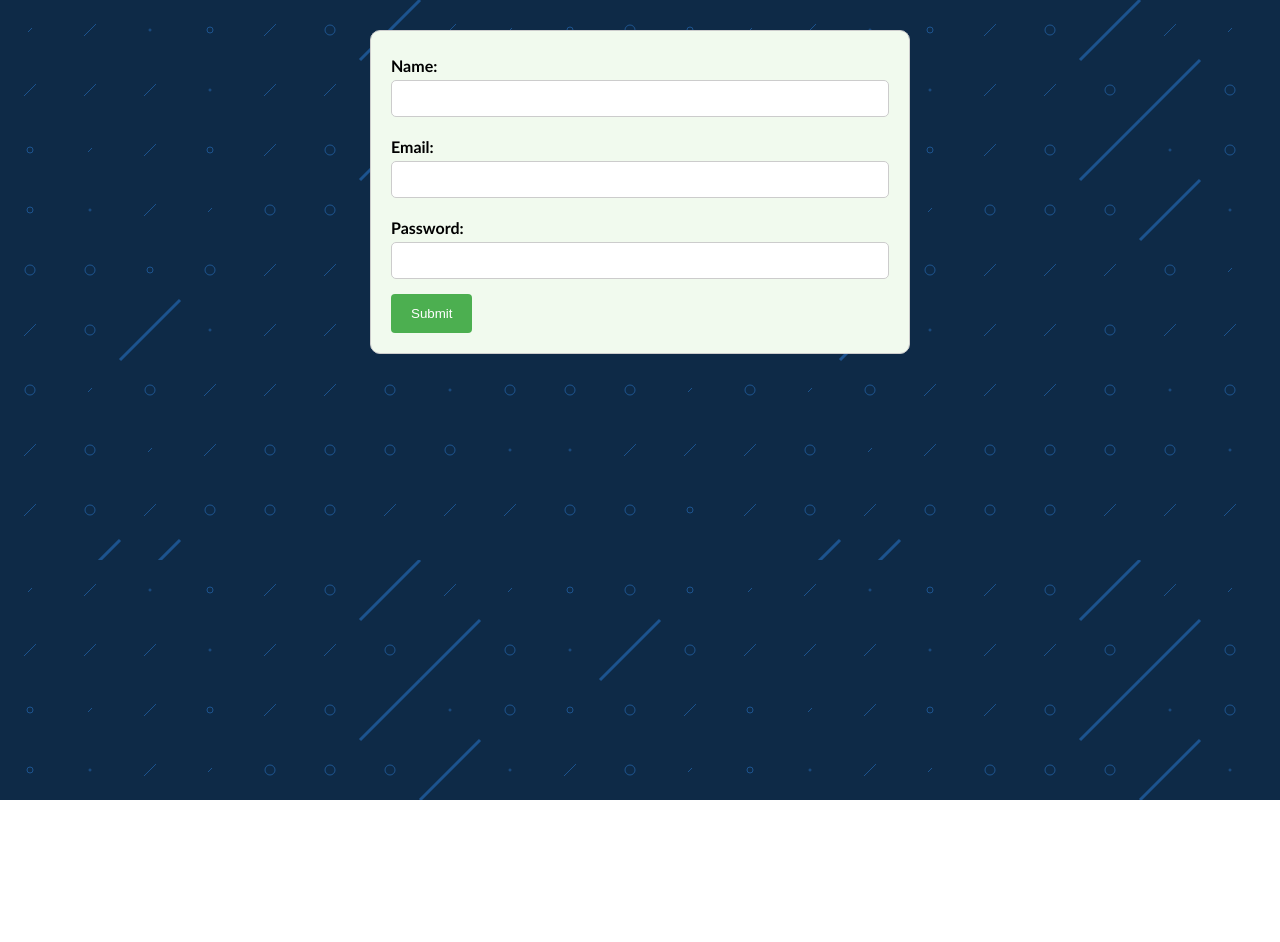
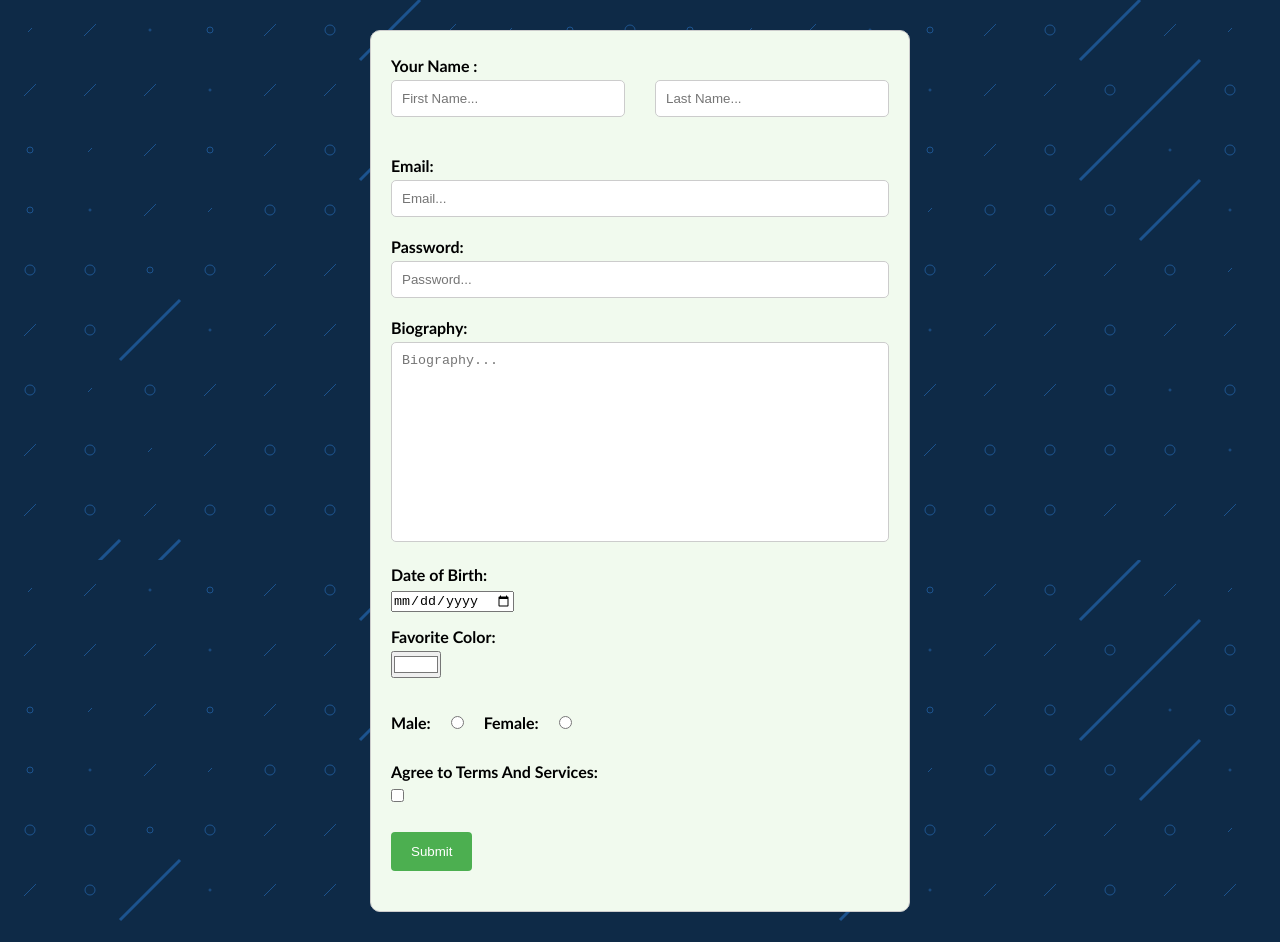
Before and after one commit to Mopcho/nexgen-solution, a React app: page / in a window 1280 px wide. Before the commit the page ends 800 px from the top, so only its background shows below. Built offline with nearby package versions, Linux system fonts and the light colour scheme.

Commit message:
Added more input fields

```diff
--- a/src/views/Form/FormController.ts
+++ b/src/views/Form/FormController.ts
@@ -20,6 +20,16 @@ export class FormController {
     this.model.setData({ ...this.model.state, [name]: value });
   }
 
+  handleCheckboxChange = (event: React.ChangeEvent<HTMLInputElement>) => {
+    const { name, checked } = event.target;
+    this.model.setData({ ...this.model.state, [name]: checked });
+  };
+
+  handleTextAreaChange = (event: React.ChangeEvent<HTMLTextAreaElement>) => {
+    const { name, value } = event.target;
+    this.model.setData({ ...this.model.state, [name]: value });
+  };
+
   onSubmit(event: React.FormEvent) {
     event.preventDefault();
   }
--- a/src/views/Form/FormModel.ts
+++ b/src/views/Form/FormModel.ts
@@ -1,18 +1,28 @@
 export interface FormData {
-  name: string;
+  firstName: string;
+  lastName: string;
   email: string;
   password: string;
   biography: string;
+  dob: string;
+  favoriteColor: string;
+  termsAndServices: boolean;
+  gender: string;
 }
 
 // The model's responsibility is to hold the state and when
 // Changed by the Controller, to update the view
 export class FormModel {
   state: FormData = {
-    name: '',
+    firstName: '',
+    lastName: '',
     email: '',
     password: '',
     biography: '',
+    dob: '',
+    favoriteColor: '#ffffff',
+    termsAndServices: false,
+    gender: '',
   };
 
   subscribers: Array<(...args: any[]) => any> = [];
--- a/src/views/Form/FormView.tsx
+++ b/src/views/Form/FormView.tsx
@@ -37,14 +37,26 @@ export class FormView extends React.Component<FormProps> {
     return (
       <div className="container">
         <FormStyled onSubmit={this.controller.onSubmit}>
-          <label htmlFor="first-name">Name:</label>
-          <input
-            type="text"
-            id="name"
-            name="name"
-            value={this.model.state.name}
-            onChange={this.controller.onChange}
-          />
+          <label htmlFor="first-name">Your Name :</label>
+          <div className="names-container">
+            <input
+              type="text"
+              id="firstName"
+              name="firstName"
+              value={this.model.state.firstName}
+              onChange={this.controller.onChange}
+              placeholder="First Name..."
+            />
+            <input
+              type="text"
+              id="lastName"
+              name="lastName"
+              value={this.model.state.lastName}
+              onChange={this.controller.onChange}
+              placeholder="Last Name..."
+            />
+          </div>
+
           <br />
 
           <label htmlFor="email">Email:</label>
@@ -54,6 +66,7 @@ export class FormView extends React.Component<FormProps> {
             name="email"
             value={this.model.state.email}
             onChange={this.controller.onChange}
+            placeholder="Email..."
           />
           <br />
 
@@ -64,7 +77,71 @@ export class FormView extends React.Component<FormProps> {
             name="password"
             value={this.model.state.password}
             onChange={this.controller.onChange}
+            placeholder="Password..."
           />
+
+          <label htmlFor="bio">Biography:</label>
+          <textarea
+            id="biography"
+            name="biography"
+            value={this.model.state.biography}
+            onChange={this.controller.handleTextAreaChange}
+            placeholder="Biography..."
+          />
+
+          <label htmlFor="password">Date of Birth:</label>
+          <input
+            type="date"
+            id="dob"
+            name="dob"
+            value={this.model.state.dob}
+            onChange={this.controller.onChange}
+            placeholder="Date Of Birth..."
+          />
+
+          <label htmlFor="password">Favorite Color:</label>
+          <input
+            type="color"
+            id="favoriteColor"
+            name="favoriteColor"
+            value={this.model.state.favoriteColor}
+            onChange={this.controller.onChange}
+            placeholder="Favourite Color"
+          />
+
+          <div className="gender-inputs">
+            <label htmlFor="gender">Male:</label>
+            <input
+              type="radio"
+              id="male"
+              name="gender"
+              value="male"
+              checked={this.model.state.gender === 'male'}
+              onChange={this.controller.onChange}
+              placeholder="Gender..."
+            />
+            <label htmlFor="gender">Female:</label>
+            <input
+              type="radio"
+              id="female"
+              name="gender"
+              value="female"
+              checked={this.model.state.gender === 'female'}
+              onChange={this.controller.onChange}
+              placeholder="Gender..."
+            />
+          </div>
+
+          <label htmlFor="password">Agree to Terms And Services:</label>
+          <input
+            type="checkbox"
+            id="termsAndServices"
+            name="termsAndServices"
+            checked={this.model.state.termsAndServices}
+            onChange={this.controller.handleCheckboxChange}
+            placeholder="Terms and Services..."
+          />
+          <br />
 
           <input type="submit" value="Submit" />
         </FormStyled>
--- a/src/views/styles/From.styled.tsx
+++ b/src/views/styles/From.styled.tsx
@@ -8,6 +8,10 @@ export const FormStyled = styled.form`
   border: 1px solid #ccc;
   border-radius: 10px;
   background-color: #f1faee;
+
+  input {
+    margin-bottom: 10px;
+  }
 
   label {
     font-weight: bold;
@@ -22,7 +26,6 @@ export const FormStyled = styled.form`
   input[type='radio'] {
     display: inline-block;
     margin-right: 10px;
-    margin-bottom: 10px;
   }
 
   input[type='text'],
@@ -43,6 +46,24 @@ export const FormStyled = styled.form`
     border-radius: 4px;
     cursor: pointer;
     width: auto;
+    margin: 20px 0;
+
+    &:hover {
+      background-color: #003566;
+      color: #4caf50;
+
+      transform: scaleX(1.1) scaleY(1.1);
+    }
+  }
+
+  .names-container {
+    display: flex;
+    gap: 30px;
+  }
+
+  .gender-inputs {
+    display: flex;
+    padding: 20px 0px;
   }
 
   textarea {
@@ -50,4 +71,13 @@ export const FormStyled = styled.form`
     height: 200px;
     resize: none;
   }
+
+  label[for='gender-male'],
+  label[for='gender-female'] {
+    display: inline-block;
+  }
+  input[type='radio'] {
+    display: inline-block;
+    margin: 0px 20px;
+  }
 `;
```
